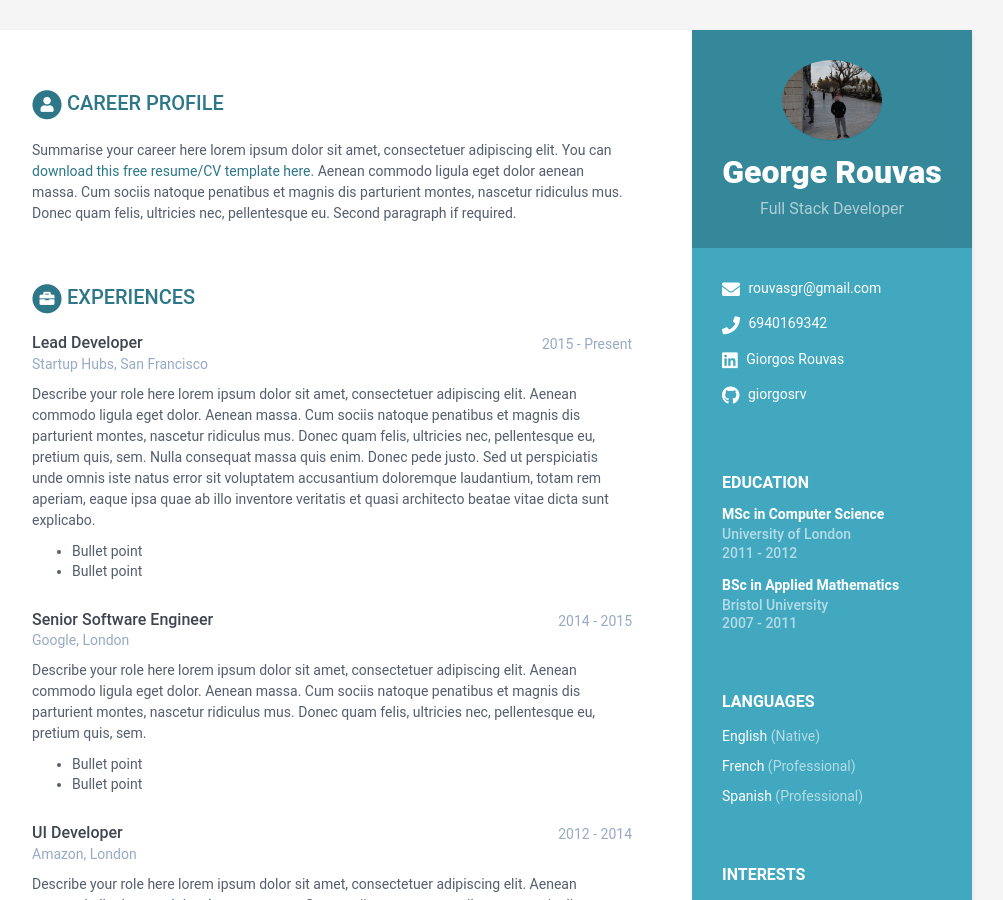
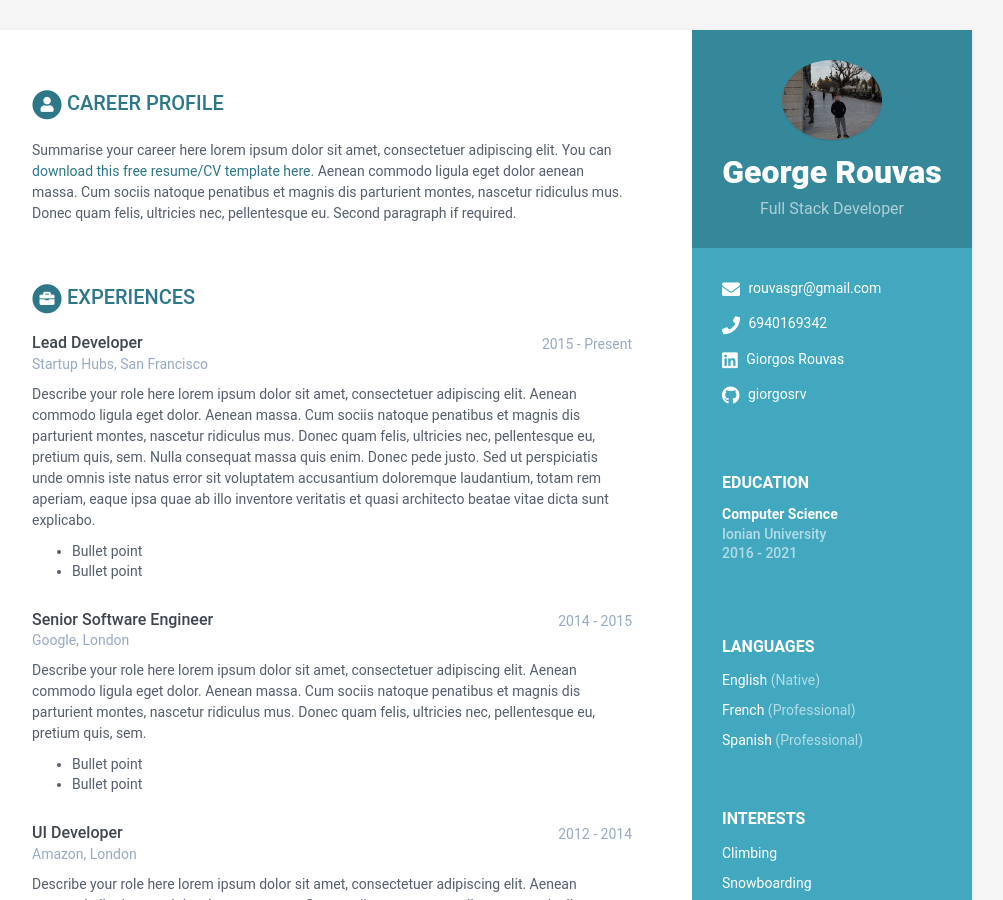
Before and after one commit to giorgosrv/MyCv, a Jekyll site: the page built from index.html, in a window 1280 px wide and 900 px high. Shown: the whole window, without its empty margins (168-1171 px from the left). Built offline with Jekyll 4.4.1, drawn with Linux system fonts in a browser that asks for light colours.

Commit message:
Update data.yml

```diff
--- a/_data/data.yml
+++ b/_data/data.yml
@@ -54,9 +54,9 @@ career-profile:
       Donec quam felis, ultricies nec, pellentesque eu.
       Second paragraph if required.
 education:
-    - degree: MSc in Computer Science
-      university: University of London
-      time: 2011 - 2012
+    - degree: Computer Science
+      university: Ionian University
+      time: 2016 - 2021
       details: |
         Describe your study here lorem ipsum dolor sit amet, consectetuer
         adipiscing elit. Aenean commodo ligula eget dolor. Aenean massa. Cum
@@ -65,9 +65,9 @@ education:
         pretium quis, sem.
           - Bullet point
           - Bullet point
-    - degree: BSc in Applied Mathematics
-      university: Bristol University
-      time: 2007 - 2011
+    - degree:
+      university:
+      time:
       details: |
         Describe your study here lorem ipsum dolor sit amet, consectetuer
         adipiscing elit. Aenean commodo ligula eget dolor. Aenean massa. Cum
```
